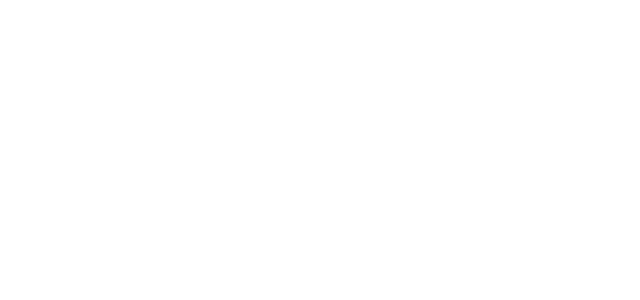
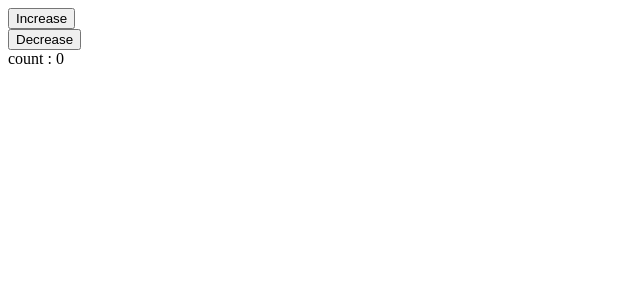
Before and after one commit to Harmankhurana/Cohort-3-Full-Stack-WebDevelopment, a React (Vite) app in the folder Week 10 - React.js Advance/ContextAPI-and-StateManagement/: page / in a window 1280 px wide. Shown: the top 300 px of the page, without its empty margins (0-640 px from the left). Built offline with nearby package versions, Linux system fonts and the light colour scheme.

Commit message:
fix: resolve Context API issues by correcting children prop usage and replacing useState with useContext in Decrease and Value components to enable proper global state access and updates

```diff
--- a/Week 10 - React.js Advance/ContextAPI-and-StateManagement/src/CountContextProvider.jsx
+++ b/Week 10 - React.js Advance/ContextAPI-and-StateManagement/src/CountContextProvider.jsx
@@ -2,12 +2,12 @@
 const CountContext = createContext();
 
 // a Provider component which is wrapping the children
-function CountContextProvider({Children}) {
+function CountContextProvider({children}) {
     const[count, setCount] = useState(0);
     return (
         <div>
             <CountContext.Provider value={{count, setCount}}>
-                {Children}
+                {children}
             </CountContext.Provider>
         </div>
     )
@@ -36,7 +36,7 @@
 }
 
 function Decrease() {
-    const {count, setCount} = useState(CountContext);
+    const {count, setCount} = useContext(CountContext);
     return (
         <div>
             <button onClick={() => setCount(count - 1)}>Decrease</button>
@@ -45,7 +45,7 @@
 }
 
 function Value() {
-    const {count} = useState(CountContext);
+    const {count} = useContext(CountContext);
     return (
         <div>
             count : {count}
```
